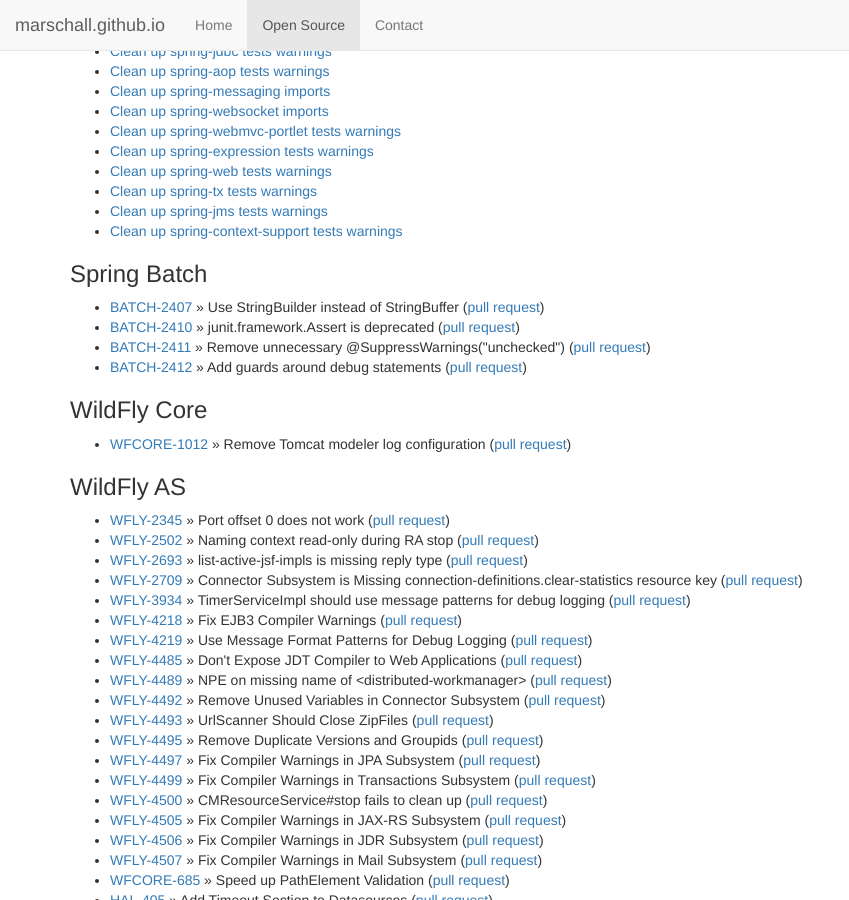
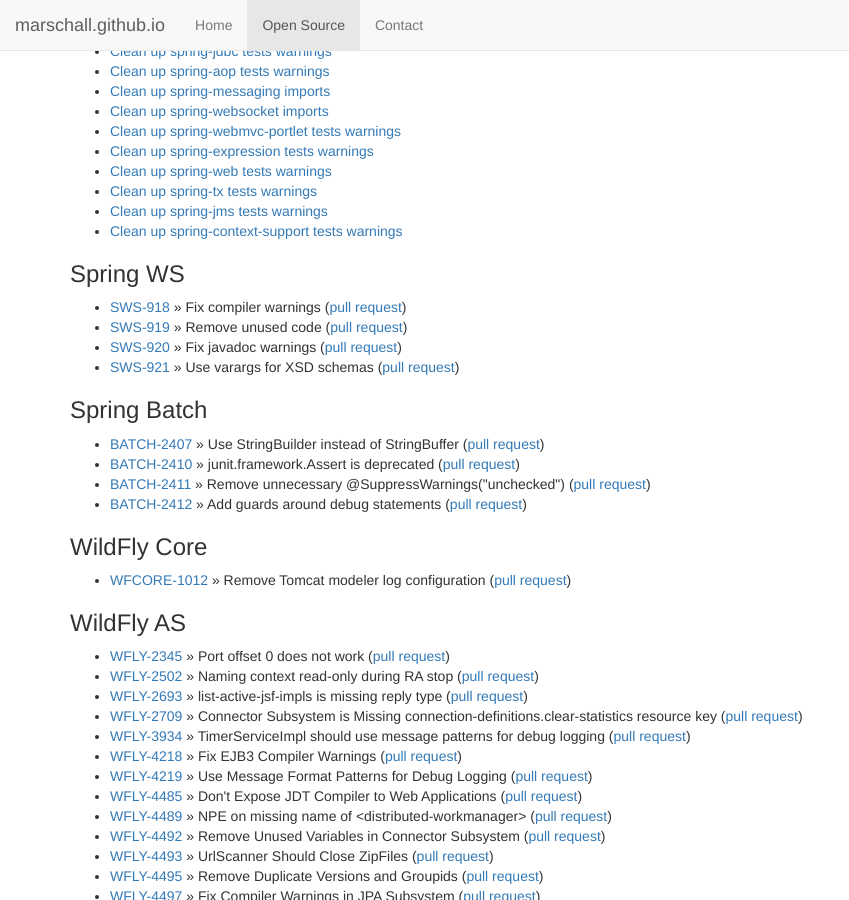
Before and after one commit to marschall/marschall.github.com, a Jekyll site: the page built from open-source.html, in a window 1280 px wide and 900 px high, scrolled down 1119 px. Shown: the whole window, without its empty margins (0-849 px from the left). Built offline with Jekyll 4.4.1, drawn with Linux system fonts in a browser that asks for light colours.

Commit message:
Spring WS prs merged

```diff
--- a/open-source.html
+++ b/open-source.html
@@ -92,6 +92,13 @@
 https://jira.springsource.org/browse/SPR-10588
 https://jira.springsource.org/browse/SPR-11415
 -->
+<h3>Spring WS</h3>
+<ul>
+  <li><a href="https://jira.spring.io/browse/SWS-918">SWS-918</a> &raquo; Fix compiler warnings (<a href="https://github.com/spring-projects/spring-ws/pull/37">pull request</a>)</li>
+  <li><a href="https://jira.spring.io/browse/SWS-919">SWS-919</a> &raquo; Remove unused code (<a href="https://github.com/spring-projects/spring-ws/pull/38">pull request</a>)</li>
+  <li><a href="https://jira.spring.io/browse/SWS-920">SWS-920</a> &raquo; Fix javadoc warnings (<a href="https://github.com/spring-projects/spring-ws/pull/39">pull request</a>)</li>
+  <li><a href="https://jira.spring.io/browse/SWS-921">SWS-921</a> &raquo; Use varargs for XSD schemas (<a href="https://github.com/spring-projects/spring-ws/pull/40">pull request</a>)</li>
+</ul>
 <h3>Spring Batch</h3>
 <ul>
   <li><a href="https://jira.spring.io/browse/BATCH-2407">BATCH-2407</a> &raquo; Use StringBuilder instead of StringBuffer (<a href="https://github.com/spring-projects/spring-batch/pull/378">pull request</a>)</li>
@@ -346,11 +353,6 @@
 https://issues.jboss.org/browse/WFCORE-1011
 https://github.com/wildfly/wildfly-core/pull/1116
 
-https://github.com/spring-projects/spring-ws/pull/37
-https://github.com/spring-projects/spring-ws/pull/38
-https://github.com/spring-projects/spring-ws/pull/39
-https://github.com/spring-projects/spring-ws/pull/40
-
 https://github.com/gf-metro/saaj/pull/9
 
 -->
```
